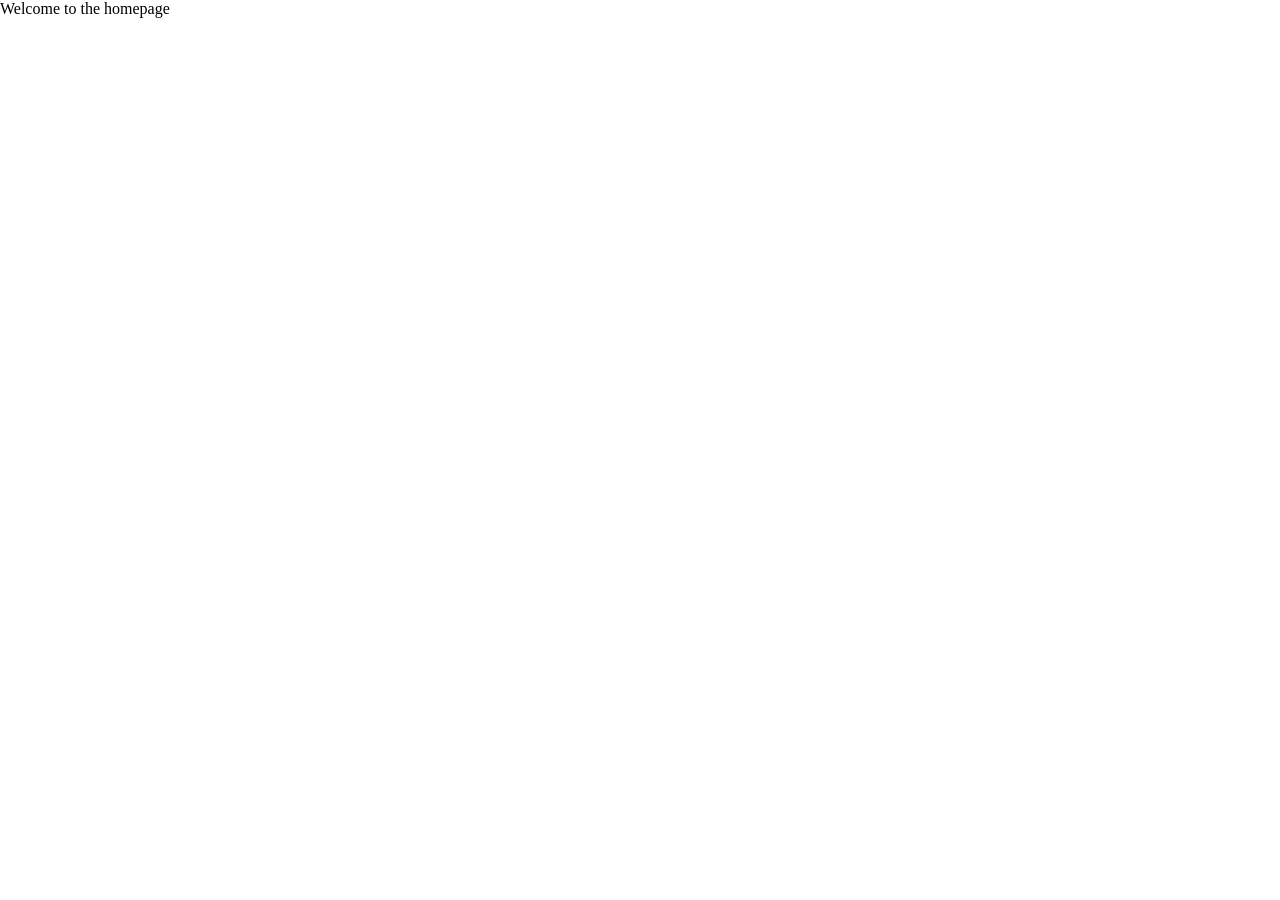
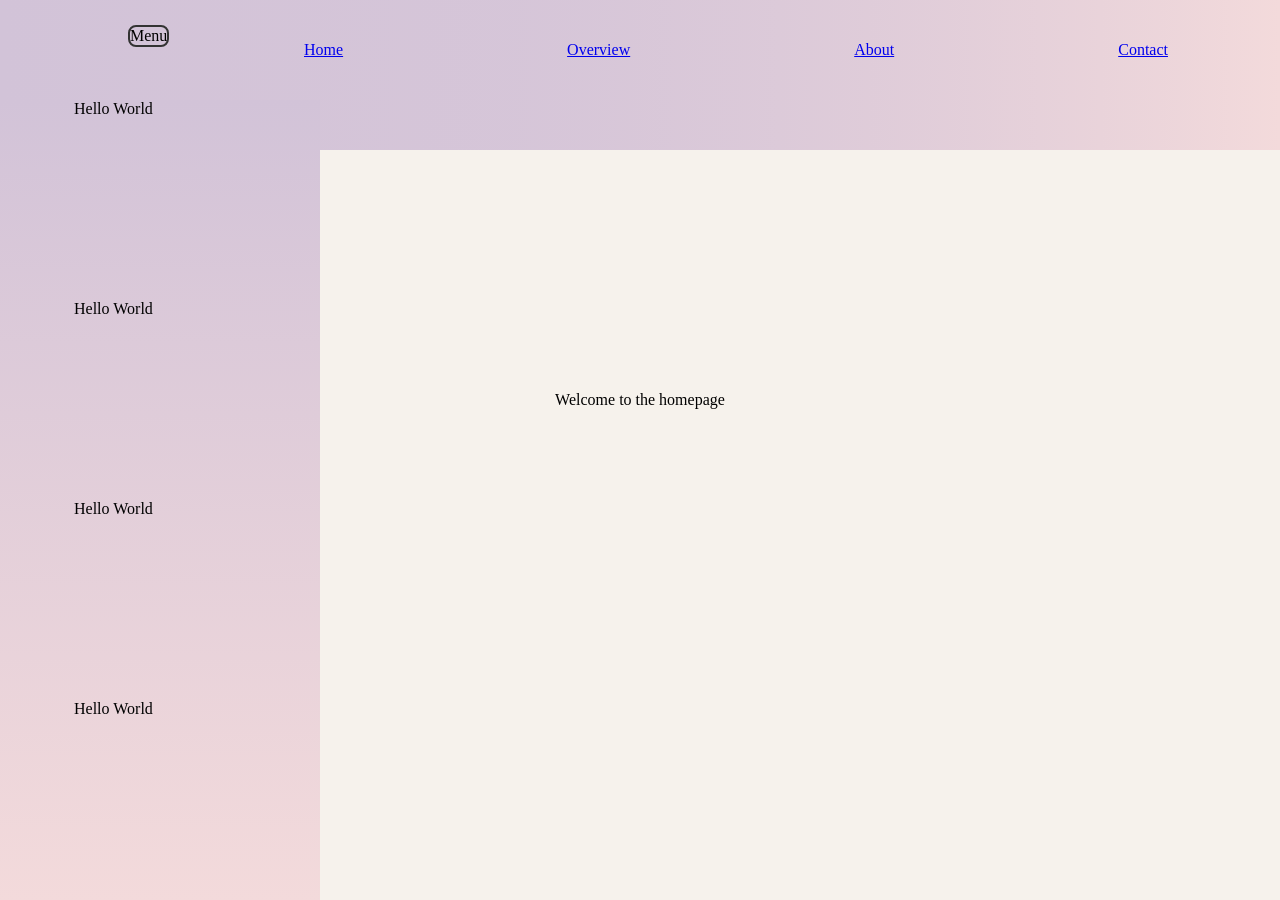
Before and after one commit to I-Skingley/nuxtjs-fun, a Nuxt app: page / in a window 1280 px wide. Before the commit the page ends 800 px from the top, so only its background shows below. Built offline with nearby package versions, Linux system fonts and the light colour scheme.

Commit message:
Simple header + sidebar layout

```diff
--- a/app.vue
+++ b/app.vue
@@ -4,6 +4,7 @@ import './assets/css/main.css'
 
 <template>
   <div>
+    <AppHeader />
     <NuxtPage />
   </div>
 </template>
--- a/assets/css/main.css
+++ b/assets/css/main.css
@@ -8,15 +8,87 @@
 	font: inherit;
 }
 
-html {
-	color-scheme: dark light;
-}
-
 body {
-	min-height: 100vh;
+  min-height: 100vh;
+  display: grid;
+  place-content: center;
+  background: #f6f2ec;
 }
 
 img, picture, svg, video {
 	display: block;
 	max-width: 100%;
 }
+
+/* header */
+
+.header {
+  width: 100vw;
+  height: 150px;
+  background: linear-gradient(to right, #d2c3d8, 75%, #f3dadb);
+  position: fixed;
+  top: 0;
+  left: 0;
+  padding-left: 0;
+  padding-top: 25px;
+  z-index: 999;
+}
+
+.header-items {
+  margin-left: 15vw;
+  display: flex;
+}
+
+.header-item {
+  margin-left: 15vw;
+  margin-top: 25px;
+  display: flex;
+  align-content: center;
+  align-items: center;
+  justify-content: center;
+  width: auto;
+  height: 50px;
+  margin: auto;
+}
+
+.inline {
+  display: inline-block;
+}
+
+.header-item:hover {
+  color: red;
+  border-bottom: solid #000;
+}
+
+
+/* sidebar button */
+
+.menu-button {
+  cursor: pointer;
+  position: absolute;
+  background: transparent;
+  border: 2px solid #333;
+  border-radius: 0.5rem;
+  margin-left: 10vw;
+}
+
+/* sidebar */
+
+.menu {
+  position: absolute;
+  display:grid;
+  top: 100px;
+  left: 0px;
+  width: 25vw;
+  height: 100vh;
+  background: linear-gradient(to bottom, #d2c3d8, 50%, #f3dadb);
+  z-index: 999;
+  padding-left: 10px;
+}
+
+.menu-item {
+  position: relative;
+  margin-inline: 5vw;
+  margin-top: 0;
+  margin-bottom: 0;
+}
--- /dev/null
+++ b/components/AppHeader.vue
@@ -0,0 +1,17 @@
+<template>
+  <div class="header">
+    <button class="menu-button">Menu</button>
+    <div class="header-items">
+      <NuxtLink to="/" class="inline link header-item">Home</NuxtLink>
+      <NuxtLink to="/" class="inline link header-item">Overview</NuxtLink>
+      <NuxtLink to="/" class="inline link header-item">About</NuxtLink>
+      <NuxtLink to="/" class="inline link header-item">Contact</NuxtLink>
+    </div>
+  </div>
+  <div class="menu">
+    <NuxtLink class="menu-item">Hello World</NuxtLink>
+    <NuxtLink class="menu-item">Hello World</NuxtLink>
+    <NuxtLink class="menu-item">Hello World</NuxtLink>
+    <NuxtLink class="menu-item">Hello World</NuxtLink>
+  </div>
+</template>
```
